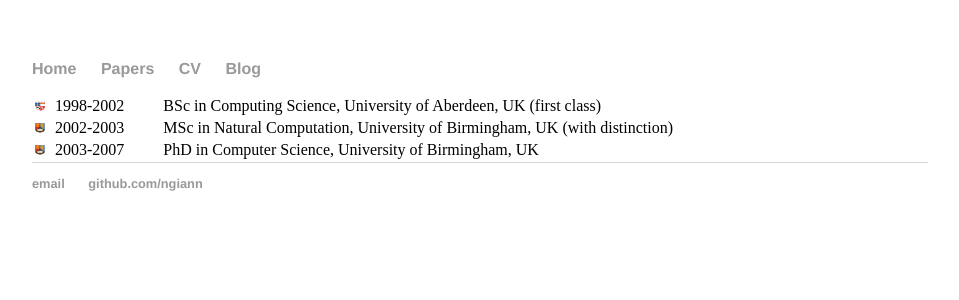
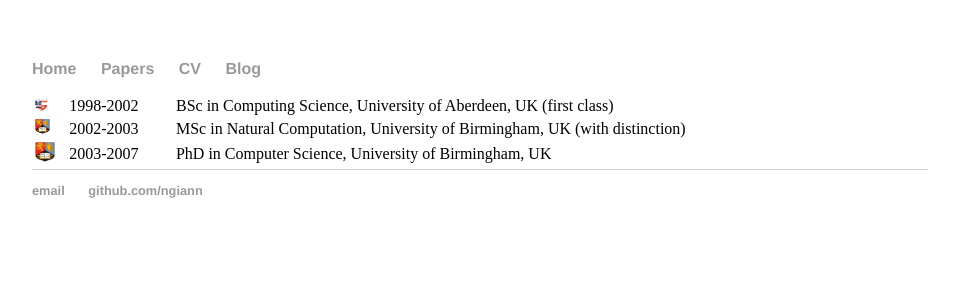
Before and after one commit to ngiann/ngiann.github.io, a Jekyll site: the page built from cv/index.html, in a window 1280 px wide. Shown: the top 300 px of the page, without its empty margins (160-1119 px from the left). Built offline with Jekyll 4.4.1, drawn with Linux system fonts in a browser that asks for light colours.

Commit message:
Update index.html

```diff
--- a/cv/index.html
+++ b/cv/index.html
@@ -5,17 +5,17 @@
 <div class="blurb">
 <table style="width:100%">
   <tr>
-    <td> <img src="aberdeen.png" alt="" border=0 height=10 width=10></img> </td>
+    <td> <img src="aberdeen.png" alt="" border=0 height=12 width=12></img> </td>
     <td>1998-2002</td>
     <td>BSc in Computing Science, University of Aberdeen, UK (first class) </td>
   </tr>
   <tr>
-    <td>  <img src="bhm.png" alt="" border=0 height=10 width=10></img>  </td>
+    <td>  <img src="bhm.png" alt="" border=0 height=15 width=15></img>  </td>
     <td>2002-2003 </td>
     <td>MSc in Natural Computation, University of Birmingham, UK (with distinction) </td>
   </tr>
     <tr>
-    <td>   <img src="bhm.png" alt="" border=0 height=10 width=10></img>  </td>
+    <td>   <img src="bhm.png" alt="" border=0 height=20 width=20></img>  </td>
     <td>2003-2007 </td>
     <td>PhD in Computer Science, University of Birmingham, UK </td>
   </tr>
```
